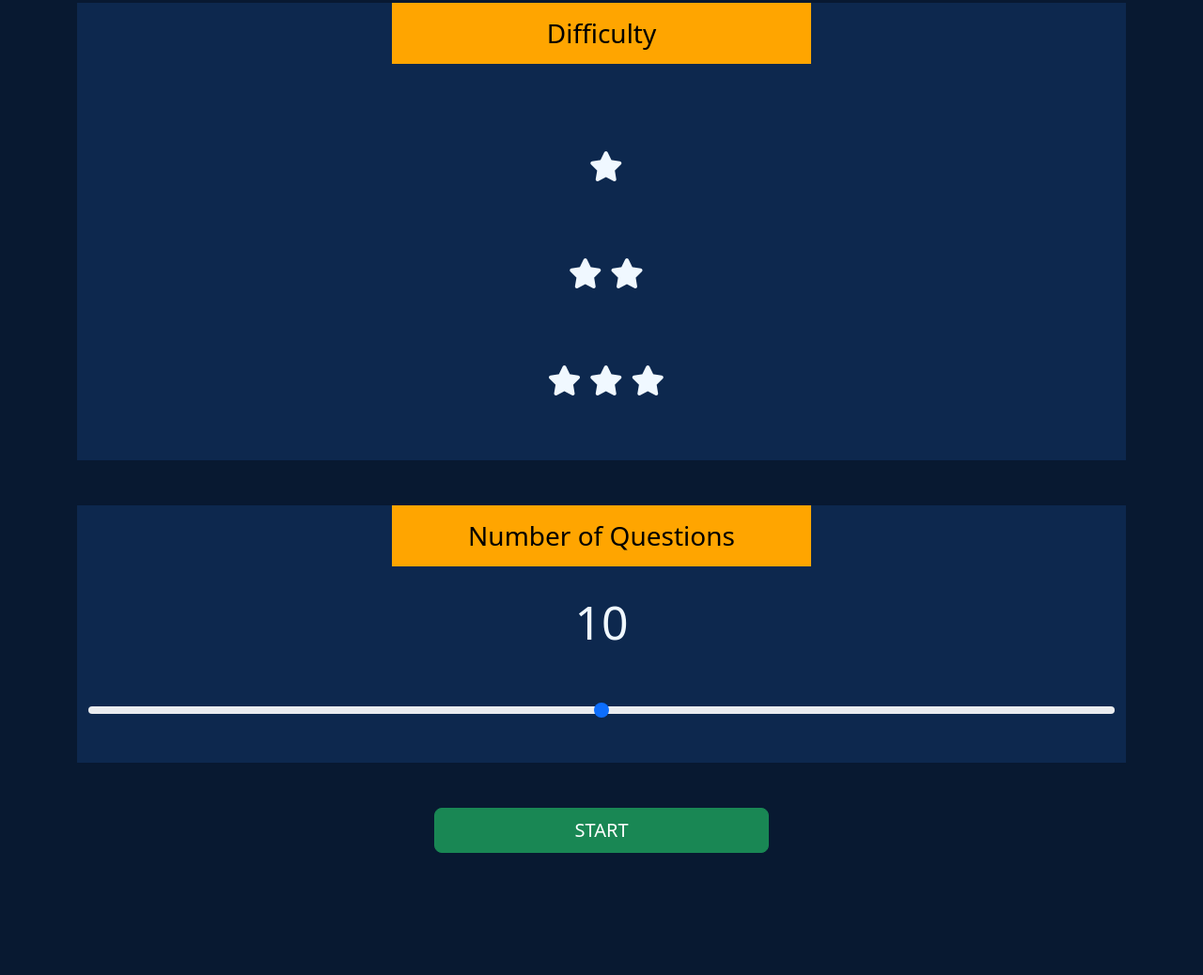
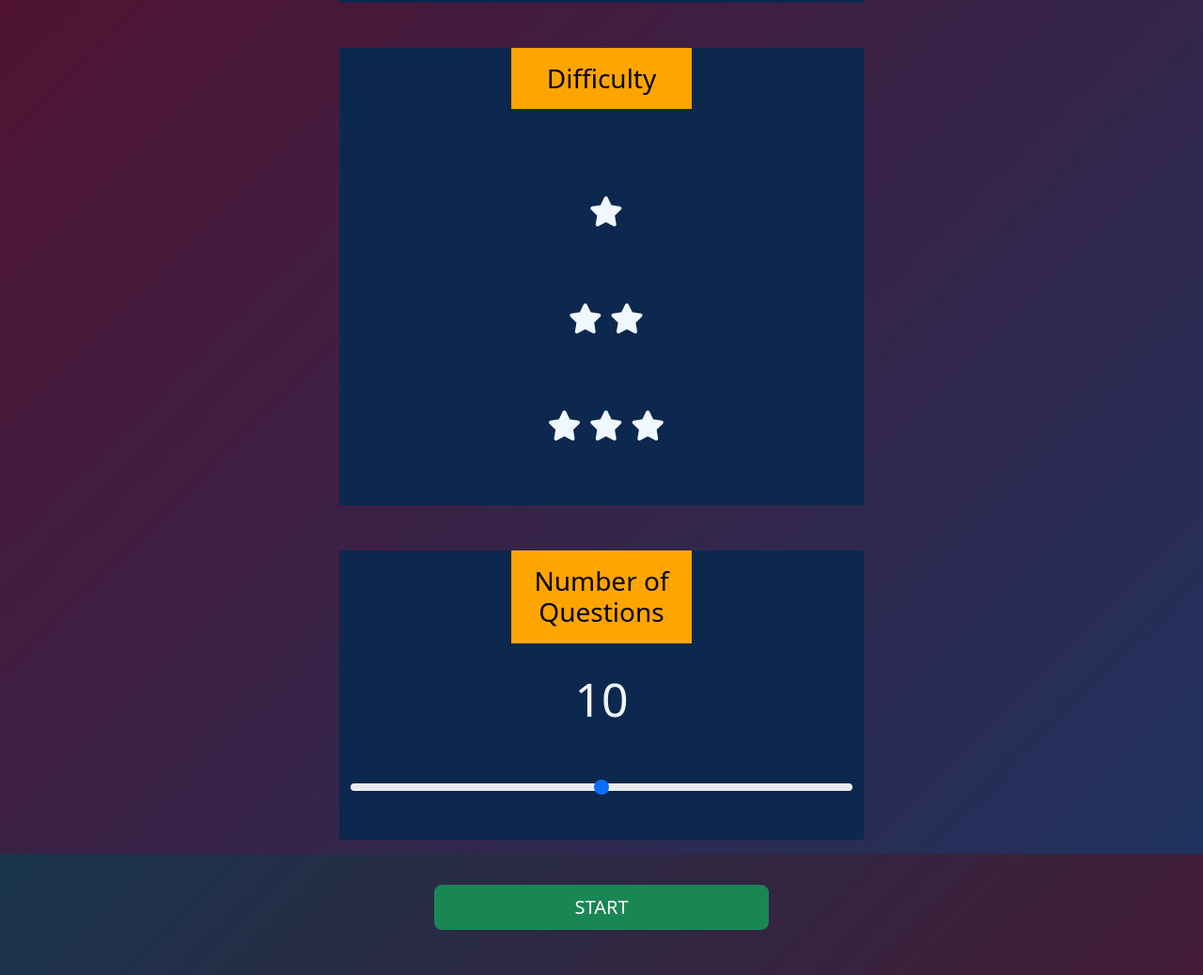
Before and after one commit to andrijadragojevic/trivia-quiz, a plain HTML site: page index.html in a window 1280 px wide. Shown: the part 1211-2249 px from the top of the page at 94% size. Before the commit the page ends 2167 px from the top, so only its background shows below. Drawn offline with nearby package versions, Linux system fonts and the light colour scheme.

Commit message:
added a background gradient animation

```diff
--- a/index.html
+++ b/index.html
@@ -37,7 +37,7 @@
             </div>
         </div>
 
-        <div class="container category-container categories">
+        <div class="container category-container categories w-50">
             <div class="row pt-0">
                 <h3 class="text-center category-heading"> Categories </h3>
             </div>
@@ -99,7 +99,7 @@
             </div>
         </div>
 
-        <div class="container category-container">
+        <div class="container category-container w-50">
             <div class="row pt-0 mb-5">
                 <h3 class="text-center category-heading"> Difficulty</h3>
             </div>
@@ -119,7 +119,7 @@
             </div>
         </div>
 
-        <div class="container category-container ">
+        <div class="container category-container w-50">
             <div class="row pt-0">
                 <h3 class="text-center category-heading"> Number of Questions</h3>
             </div>
@@ -134,7 +134,7 @@
 
 
 
-        <div class="row my-5">
+        <div class="row my-5 pb-5">
             <div class="col-4 offset-4">
                 <button class="w-100 btn btn-success btn-lg" onclick="start()">START</button>
             </div>
--- a/mainMenuStyle.css
+++ b/mainMenuStyle.css
@@ -67,7 +67,7 @@ input[type="radio"] {
     width: 100%;
     padding: 1rem 1rem;
     color: black;
-    width: 40%;
+    width: 12rem;
     margin: auto;
 }
 
@@ -82,3 +82,23 @@ input[type="radio"] {
 h1 {
     font-size: 50px;
 }
+
+/* Background gradient animation*/
+body {
+	background: linear-gradient(-45deg, #193764, #590e2b, #044259, #61007e);
+	background-size: 400% 400%;
+	animation: gradient 15s ease infinite;
+	height: 100vh;
+}
+
+@keyframes gradient {
+	0% {
+		background-position: 0% 50%;
+	}
+	50% {
+		background-position: 100% 50%;
+	}
+	100% {
+		background-position: 0% 50%;
+	}
+}
--- a/styles.css
+++ b/styles.css
@@ -80,3 +80,23 @@ label {
     width: 90%;
     height: 100%;
 }
+
+/* Background gradient animation*/
+body {
+	background: linear-gradient(-45deg, #193764, #590e2b, #044259, #61007e);
+	background-size: 2000% 2000%;
+	animation: gradient 15s ease infinite;
+	height: 100vh;
+}
+
+@keyframes gradient {
+	0% {
+		background-position: 0% 50%;
+	}
+	50% {
+		background-position: 100% 50%;
+	}
+	100% {
+		background-position: 0% 50%;
+	}
+}
```
Also changed, not shown: quiz.html (+1 -1 lines).
